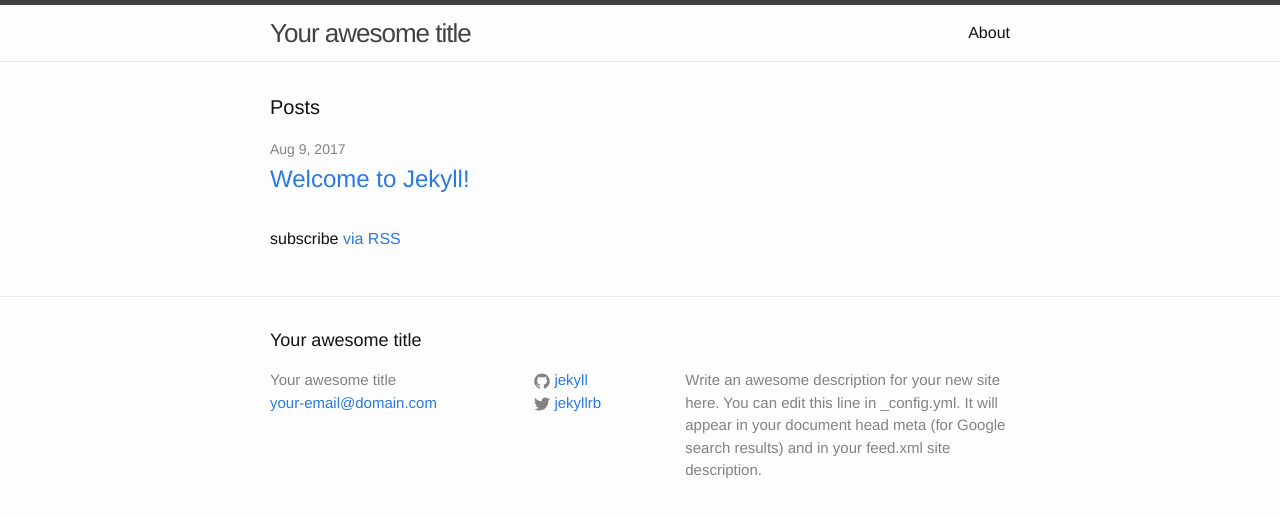
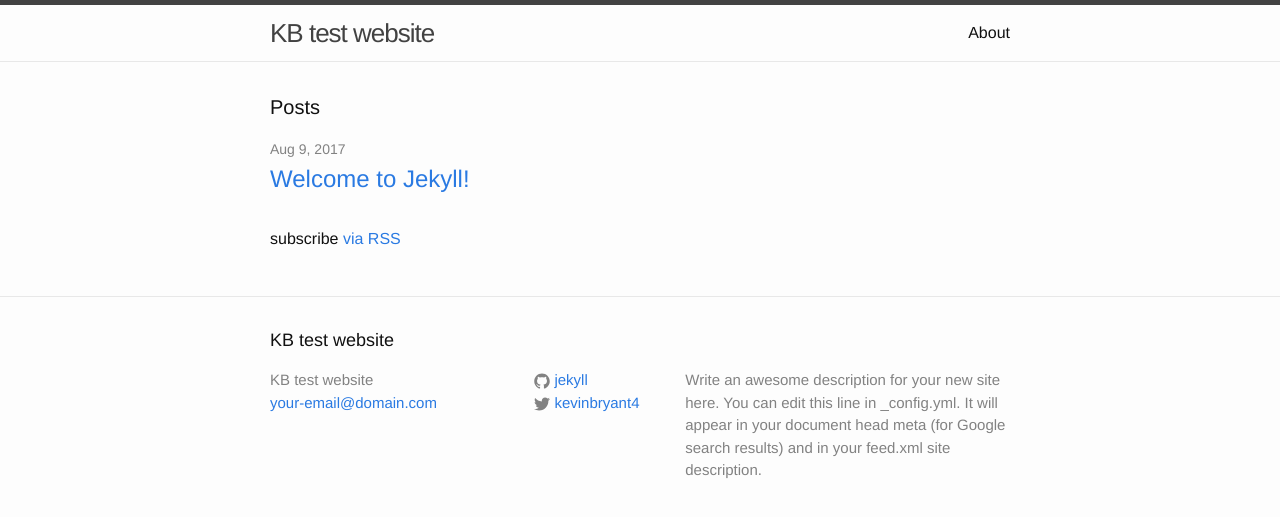
Before and after one commit to ksbryant44/ksbryant44.github.io, a Jekyll site: the page built from index.html, in a window 1280 px wide. Shown: the top 517 px of the page. Built offline with Jekyll 4.4.1, drawn with Linux system fonts in a browser that asks for light colours.

Commit message:
Update _config.yml

```diff
--- a/_config.yml
+++ b/_config.yml
@@ -6,7 +6,7 @@
 # 'jekyll serve'. If you change this file, please restart the server process.
 
 # Site settings
-title: Your awesome title
+title: KB test website
 email: your-email@domain.com
 description: > # this means to ignore newlines until "baseurl:"
   Write an awesome description for your new site here. You can edit this
@@ -14,7 +14,7 @@ description: > # this means to ignore newlines until "baseurl:"
   Google search results) and in your feed.xml site description.
 baseurl: "" # the subpath of your site, e.g. /blog
 url: "http://yourdomain.com" # the base hostname & protocol for your site
-twitter_username: jekyllrb
+twitter_username: kevinbryant4
 github_username:  jekyll
 
 # Build settings
```
